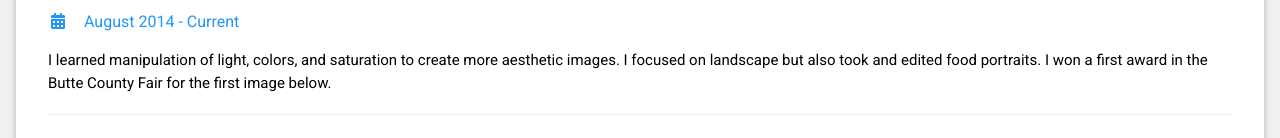
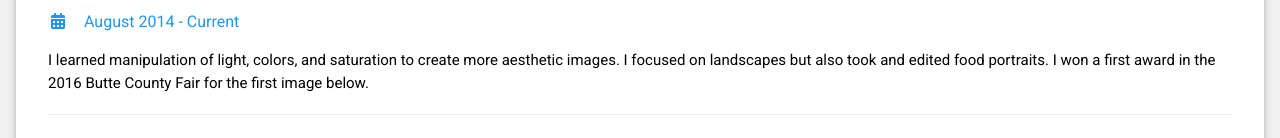
Before and after one commit to jacolack/jacolack.github.io, a plain HTML site: page digitalmedia.html in a window 1280 px wide. Shown: the part 150-288 px from the top of the page. Drawn offline with nearby package versions, Linux system fonts and the light colour scheme.

Commit message:
Update digitalmedia.html

```diff
--- a/digitalmedia.html
+++ b/digitalmedia.html
@@ -36,7 +36,7 @@ html,body,h1,h2,h3,h4,h5,h6 {font-family: "Roboto", sans-serif}
           <h5 class="w3-opacity"><b>Photography</b></h5>
           <h6 class="w3-text-blue"><i class="fa fa-calendar-alt fa-fw w3-margin-right"></i>August 2014 - Current
             </h6>
-          <p>I learned manipulation of light, colors, and saturation to create more aesthetic images. I focused on landscape but also took and edited food portraits. I won a first award in the Butte County Fair for the first image below.</p>
+          <p>I learned manipulation of light, colors, and saturation to create more aesthetic images. I focused on landscapes but also took and edited food portraits. I won a first award in the 2016 Butte County Fair for the first image below.</p>
           <hr>
 	<h5 class="w3-opacity"><b>Graphic Design</b></h5>
           <h6 class="w3-text-blue"><i class="fa fa-calendar-alt fa-fw w3-margin-right"></i>August 2014 - Current</h6>
```
